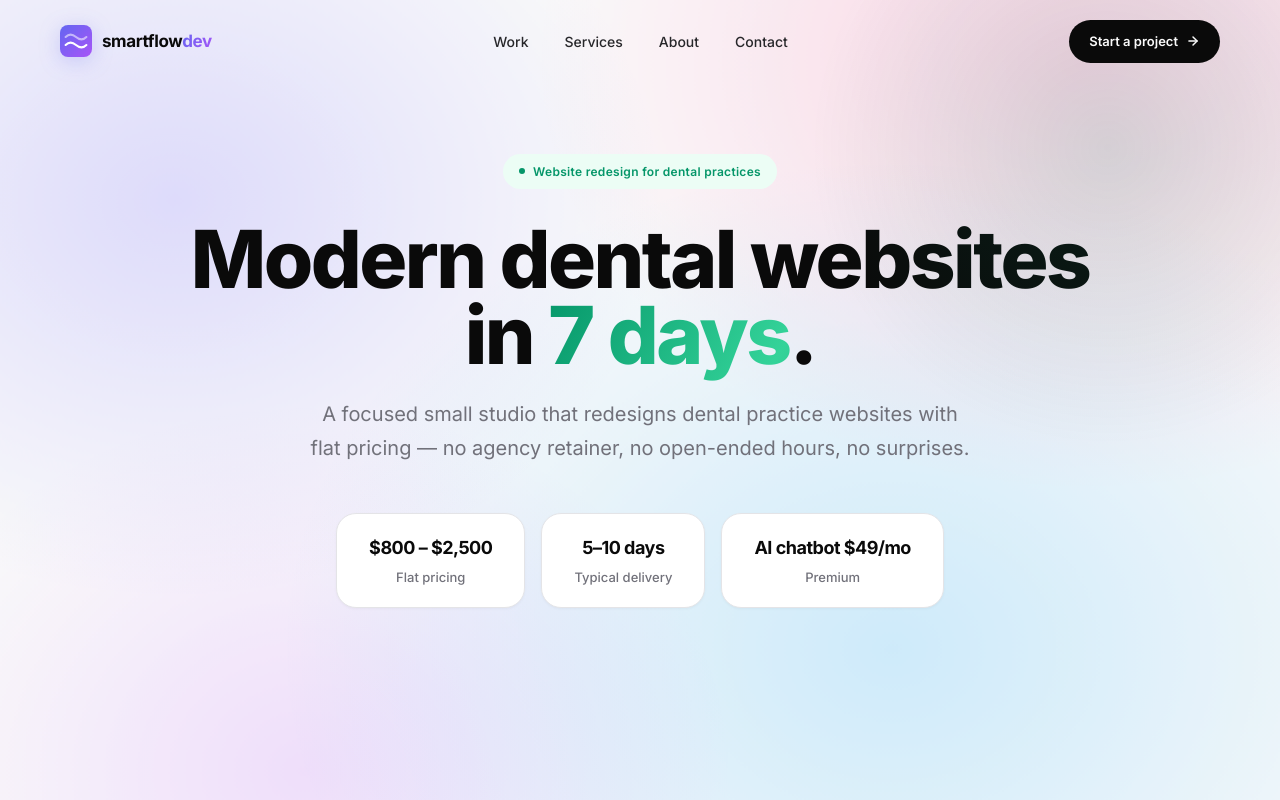
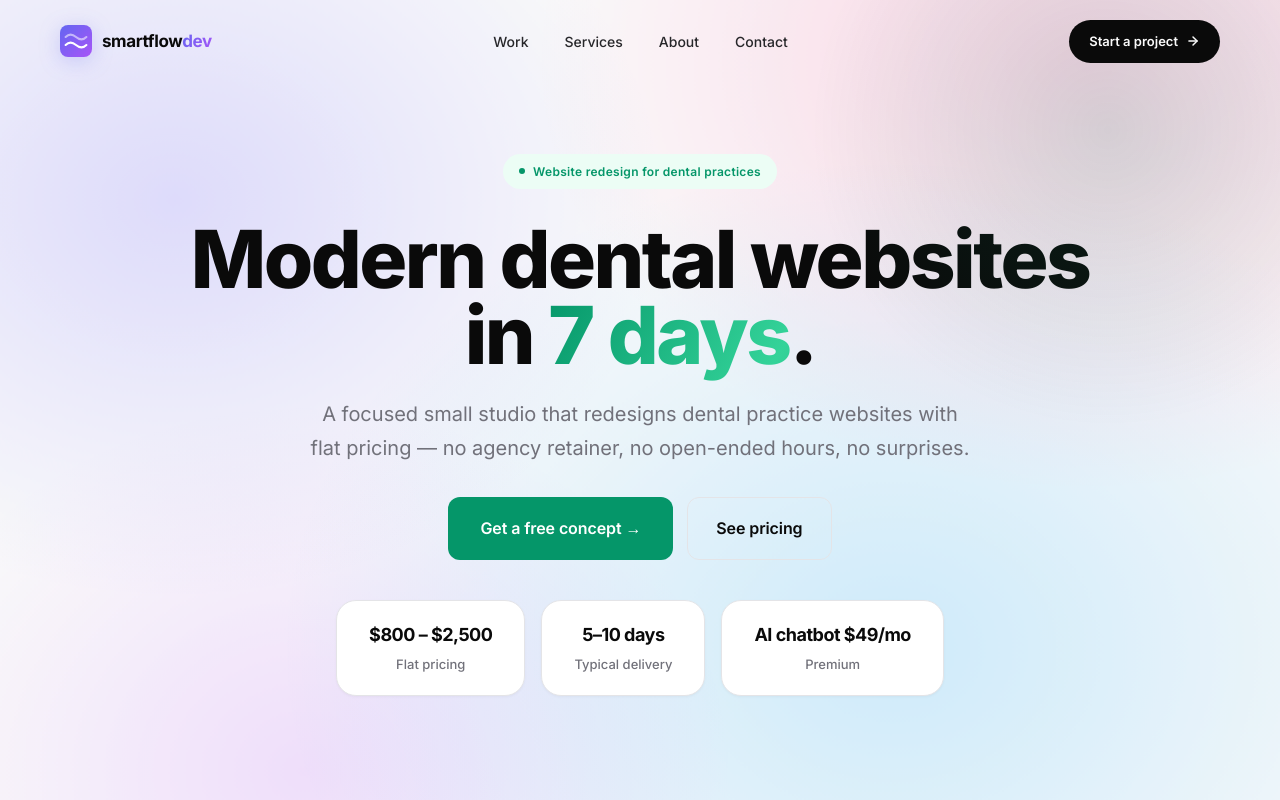
Before and after one commit to kapusigergo14-sys/smartflowdev, a Next.js app: page /proposal in a window 1280 px wide. Shown: the top 800 px of the page. Built offline with nearby package versions, Linux system fonts and the light colour scheme.

Commit message:
fix(proposal): add hero CTA buttons (Get a free concept + See pricing)

```diff
--- a/app/proposal/page.tsx
+++ b/app/proposal/page.tsx
@@ -193,6 +193,14 @@ export default function ProposalPage() {
               flat pricing — no agency retainer, no open-ended hours, no
               surprises.
             </p>
+            <div className={styles.heroCtas}>
+              <a href="mailto:geri@smartflowdev.com" className={`btn btn-primary btn-glow ${styles.heroBtn}`}>
+                Get a free concept →
+              </a>
+              <a href="#pricing" className={`btn btn-secondary ${styles.heroBtnSecondary}`}>
+                See pricing
+              </a>
+            </div>
             <div className={styles.heroStats}>
               <div className={styles.statPill}>
                 <strong>$800 – $2,500</strong>
@@ -329,7 +337,7 @@ export default function ProposalPage() {
         </section>
 
         {/* ─── Section 6: Pricing ─── */}
-        <section className={styles.pricing}>
+        <section id="pricing" className={styles.pricing}>
           <div className="container">
             <ScrollReveal>
               <h2 className={`display ${styles.sectionTitle}`}>
--- a/app/proposal/proposal.module.css
+++ b/app/proposal/proposal.module.css
@@ -56,8 +56,35 @@
   font-size: clamp(16px, 2vw, 20px);
   color: var(--ink-muted);
   max-width: 660px;
-  margin: 0 auto 48px;
+  margin: 0 auto 32px;
   line-height: 1.7;
+}
+
+.heroCtas {
+  display: flex;
+  justify-content: center;
+  gap: 14px;
+  margin-bottom: 40px;
+  flex-wrap: wrap;
+}
+
+.heroBtn {
+  background: #059669;
+  color: #fff;
+  padding: 18px 32px;
+  font-size: 16px;
+  border-radius: var(--radius-md);
+}
+
+.heroBtn:hover {
+  background: #047857;
+  opacity: 1;
+}
+
+.heroBtnSecondary {
+  padding: 18px 28px;
+  font-size: 16px;
+  border-radius: var(--radius-md);
 }
 
 .heroStats {
```
